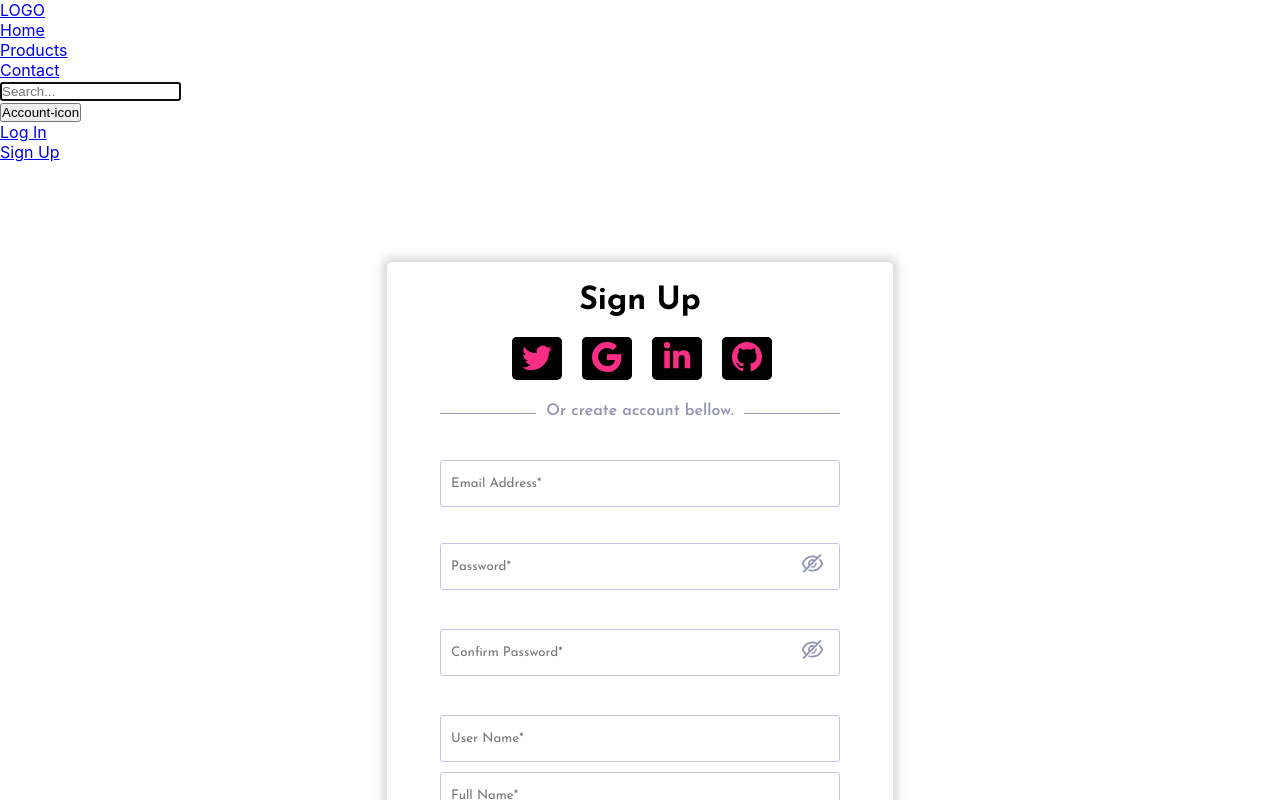
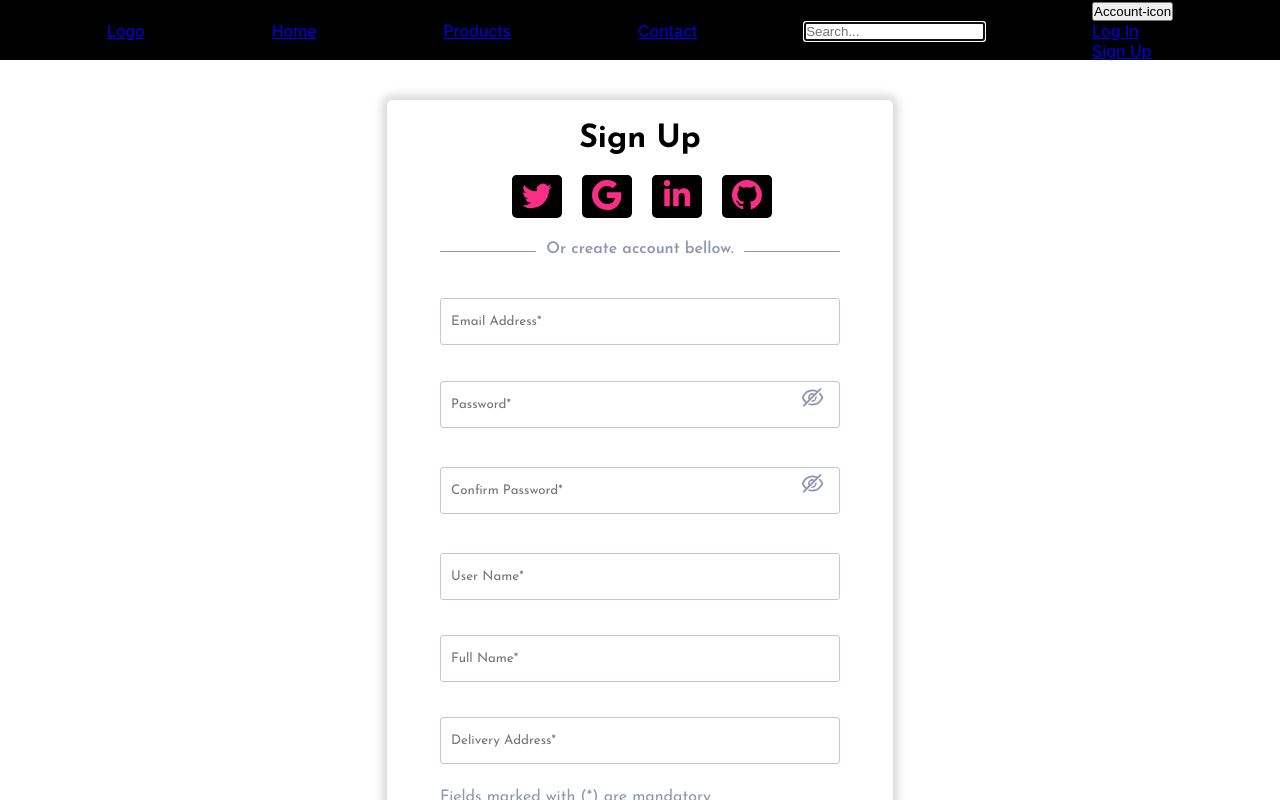
Before and after one commit to JinleYe/online_store, a React (Create React App) app in the folder frontend/: page /signup in a window 1280 px wide. Shown: the top 800 px of the page. Built offline with nearby package versions, Linux system fonts and the light colour scheme; no server answers.

Commit message:
finished sign up/login

```diff
--- a/frontend/src/App.js
+++ b/frontend/src/App.js
@@ -17,7 +17,6 @@ function App() {
 
   const [currUser, setCurrUser] = usePersistedState('currUser', {});
 
-  const [newCurrUser, setNewCurrUser] = usePersistedState('newCurrUser', {});
 
 
   return (
@@ -46,7 +45,7 @@ function App() {
                                                          setIsLogin={setIsLogin}
                                                          currUser={currUser}
                                                          setCurrUser={setCurrUser}
-                                                         newCurrUser={newCurrUser} setNewCurrUser={setNewCurrUser} />}></Route>
+                                                          />}></Route>
 
         </Routes>
         {/* <Home /> */}
--- /dev/null
+++ b/frontend/src/components/Navigation.css
@@ -0,0 +1,22 @@
+.nav-bar{
+    /* display: flex; */
+    position:fixed;
+    width:100%;
+    height:60px;
+    align-items: center;
+    background-color:black;
+}
+
+.nav-ul{
+    display: flex;
+    /* flex-direction: row;
+    flex-wrap: column-wrap; */
+    list-style: none;
+    justify-content: space-evenly;
+    align-items: center;
+    box-sizing: border-box;
+}
+
+.nav-li{
+    margin-left: 20px;
+}
--- a/frontend/src/components/Navigation.js
+++ b/frontend/src/components/Navigation.js
@@ -1,6 +1,8 @@
 import {Link} from 'react-router-dom';
 import SearchBar from './SearchBar';
 import { useState } from "react";
+import './Navigation.css';
+
 
 
 const Navigation = ({isLogin, setIsLogin, currUser, setCurrUser}) => {
@@ -15,22 +17,20 @@ const Navigation = ({isLogin, setIsLogin, currUser, setCurrUser}) => {
 
 
     return (
-        <nav>
-            <ul>
-                <div>
-                    <Link to='/'>LOGO</Link>
+        <nav className="nav-bar">
+            <ul className="nav-ul">
+                <div className="logo-div">
+                    <Link to='/'>Logo</Link>
                 </div>
 
-                <li><Link to='/home'>Home</Link></li>
-                <li><Link to='/products'>Products</Link></li>
-                <li><Link to='/contact'>Contact</Link></li>
+                <li className="nav-li"><Link to='/home'>Home</Link></li>
+                <li className="nav-li"><Link to='/products'>Products</Link></li>
+                <li className="nav-li"><Link to='/contact'>Contact</Link></li>
 
                 {/* <li>
                     <Link to='/search'>Search <input type="text"/></Link>
                 </li> */}
                 <SearchBar getQuery={(q) => setQuery(q)} />
-
-
 
                 <div className='dropdown'>
                     <button>Account-icon</button>
--- a/frontend/src/containers/Login.js
+++ b/frontend/src/containers/Login.js
@@ -28,8 +28,8 @@ const Login = ({isLogin, setIsLogin, currUser, setCurrUser}) => {
 
     const handleLogin = (event) => {
 
-        const curr = allUsers.filter(user => user.user.email == inputEmail.current.value &&
-                                                    user.user.password == inputPassword.current.value);
+        const curr = allUsers.filter(user => user.email == inputEmail.current.value &&
+                                                    user.password == inputPassword.current.value);
 
         if (curr.length == 0) {
             alert("Invalid email adress or password! Please try again!")
--- a/frontend/src/containers/SignUp.css
+++ b/frontend/src/containers/SignUp.css
@@ -34,4 +34,27 @@
     position: relative;
     left:90%;
     bottom: 5%;
- }
+}
+
+/* .password-confirm-div{
+    margin-bottom: 0;
+} */
+
+.sign-up-input{
+
+    border-style: solid;
+    padding: 10px;
+    margin-bottom:25px;
+    height:25px;
+    width: 378px;
+    border-radius: 3px;
+    border-color: #C2C5E1;
+    border-width: 1px;
+    margin-top: 10px;
+
+    font-family: 'Josefin Sans';
+}
+
+.fields-info{
+    margin-bottom: 10px;
+}
--- a/frontend/src/containers/SignUp.js
+++ b/frontend/src/containers/SignUp.js
@@ -6,7 +6,7 @@ import {AiOutlineEyeInvisible, AiOutlineEye} from 'react-icons/ai';
 import './SignUp.css';
 import usePersistedState from '../components/usePersistedState';
 
-const SignUp = ({isLogin, setIsLogin, currUser, setCurrUser, newCurrUser, setNewCurrUser}) => {
+const SignUp = ({isLogin, setIsLogin, currUser, setCurrUser}) => {
 
 
     const inputNewEmail = useRef();
@@ -56,22 +56,7 @@ const SignUp = ({isLogin, setIsLogin, currUser, setCurrUser, newCurrUser, setNew
     // handle sign up
     // postmapping, create a new customer
 
-    async function createANewUser(){
-        const newUser = {
-            username: inputNewUserName.current.value,
-            password: inputNewPassword.current.value,
-            email: inputNewEmail.current.value
-        };
-        const response = await fetch("http://localhost:8080/users",
-        {
-            method: 'POST',
-            headers: { 'Content-Type': 'application/json' },
-            body: JSON.stringify(newUser)
-        });
-        const savedData = await response.json();
-        return savedData;
 
-    }
 
 
 
@@ -83,14 +68,11 @@ const SignUp = ({isLogin, setIsLogin, currUser, setCurrUser, newCurrUser, setNew
             return;
         }
 
-        createANewUser().then(data=>setNewCurrUser(data));
 
-
-
-        const newU = {
-            user: {
-                id: newCurrUser.id
-            },
+        const newC = {
+            username: inputNewUserName.current.value,
+            password: inputNewPassword.current.value,
+            email: inputNewEmail.current.value,
             name: inputFullName.current.value,
             address:inputAddress.current.value
         }
@@ -99,7 +81,7 @@ const SignUp = ({isLogin, setIsLogin, currUser, setCurrUser, newCurrUser, setNew
             {
                 method: 'POST',
                 headers: { 'Content-Type': 'application/json' },
-                body: JSON.stringify(newU)
+                body: JSON.stringify(newC)
             })
         .then(response => response.json())
         .then(data => setCurrUser(data))
@@ -124,7 +106,7 @@ const SignUp = ({isLogin, setIsLogin, currUser, setCurrUser, newCurrUser, setNew
         else {
 
             // input email already exists
-            let result = allUsers.filter(user => user.user.email == inputNewEmail.current.value);
+            let result = allUsers.filter(user => user.email == inputNewEmail.current.value);
 
             if(result.length > 0){
 
@@ -277,20 +259,20 @@ const SignUp = ({isLogin, setIsLogin, currUser, setCurrUser, newCurrUser, setNew
                 </div>
 
 
-                <input  type={passwordShown? "text" : "password"} placeholder="Confirm Password*" ref={inputConfirmPassword}
+                <input  type={conPasswordShown? "text" : "password"} placeholder="Confirm Password*" ref={inputConfirmPassword}
                         onChange={handlePasswordConfirm} className="sign-up-input-box"/><br/>
                 <button onClick={handleConPasswordShown} className="sign-password-btn">{conPasswordShown? <AiOutlineEye className="password-eye"/> : <AiOutlineEyeInvisible className="password-eye"/> }
                 </button>
                 <div className="password-confirm-div">
                 </div>
 
-                <input type="text" ref={inputNewUserName} onChange={handleOtherInfo} placeholder="User Name*" className="sign-up-input-box" />
+                <input type="text" ref={inputNewUserName} onChange={handleOtherInfo} placeholder="User Name*" className="sign-up-input" />
 
-                <input type="text" ref={inputFullName} onChange={handleOtherInfo} placeholder="Full Name*" className="sign-up-input-box"/>
+                <input type="text" ref={inputFullName} onChange={handleOtherInfo} placeholder="Full Name*" className="sign-up-input"/>
 
-                <input type="address" ref={inputAddress} onChange={handleOtherInfo} placeholder="Delivery Address*" className="sign-up-input-box"/>
+                <input type="address" ref={inputAddress} onChange={handleOtherInfo} placeholder="Delivery Address*" className="sign-up-input"/>
 
-                <p>Fields marked with (*) are mandatory</p>
+                <p className="fields-info">Fields marked with (*) are mandatory</p>
 
                 <a href="/" className="link-a-tag">Sign up as Admin?</a>
                 <br/>
```
Also changed, not shown: 2 other files (tests, documents, lock files or other folders).
